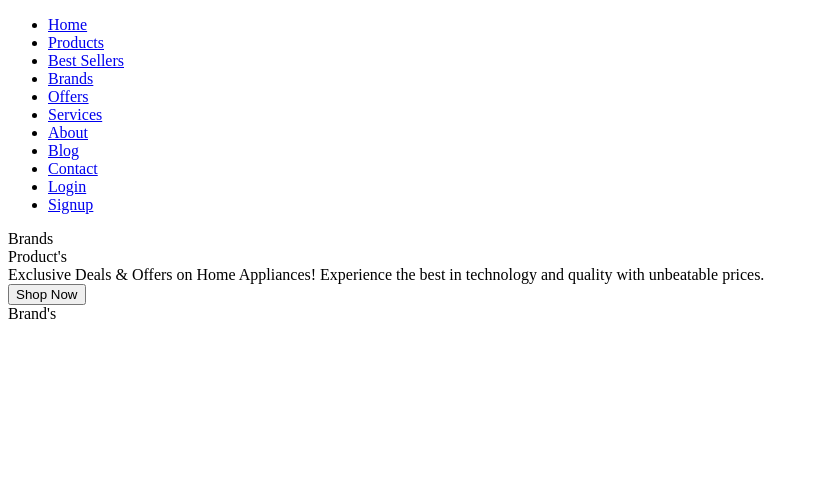
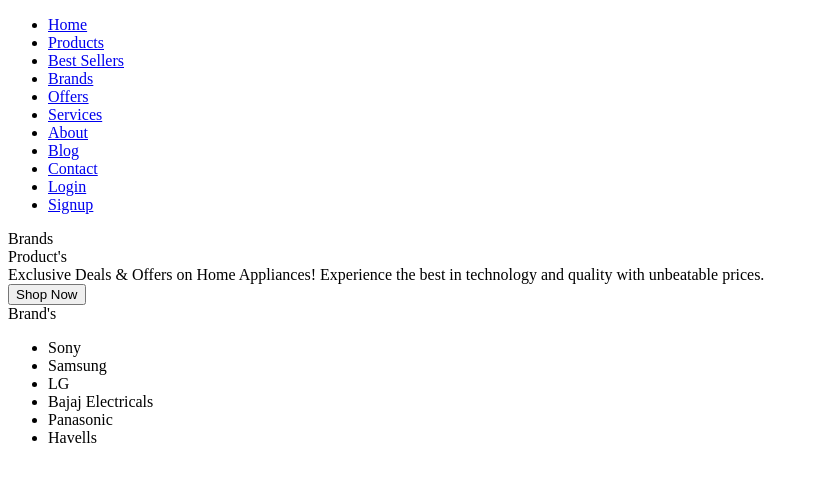
Before and after one commit to Gayatripatil1908/icp_10_js_project_balaiji_electronics, a plain HTML site: page pages/brands.html in a window 1280 px wide. Shown: the whole page, without its empty margins (0-819 px from the left). Drawn offline with Linux system fonts and the light colour scheme.

Commit message:
navbar for brands section

```diff
--- a/pages/brands.html
+++ b/pages/brands.html
@@ -50,7 +50,17 @@
         Brand's
     </div>
 
+    <div class="navbar-brands">
+        <ul>
+            <li class="tab active" data-target="s25-ultra">Sony</li>
+            <li class="tab" data-target="s25-plus">Samsung</li>
+            <li class="tab" data-target="s25-series">LG</li>
+            <li class="tab" data-target="tab-s10">Bajaj Electricals</li>
+            <li class="tab" data-target="watch-ultra">Panasonic</li>
+            <li class="tab" data-target="watch-ultra">Havells</li>
 
+        </ul>
+    </div>
 
 </body>
 </html>
```
